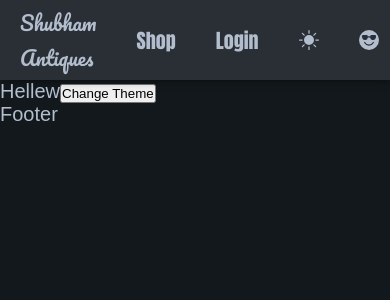
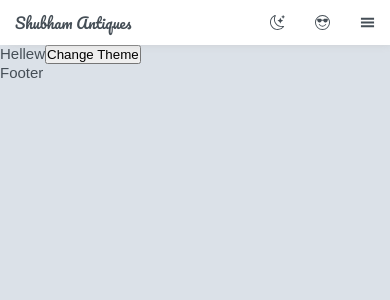
Before and after one commit to sghere/shubhamantiques, a Next.js app: page / in a window 390 px wide. Shown: the top 300 px of the page. Built offline with nearby package versions, Linux system fonts and the light colour scheme.

Commit message:
Navbar phase 2

```diff
--- a/pages/components/Navbar.js
+++ b/pages/components/Navbar.js
@@ -1,5 +1,5 @@
 import Link from 'next/link';
-import React from 'react';
+import React, { useState } from 'react';
 
 import {
   BsFillSunFill,
@@ -8,8 +8,12 @@ import {
   BsEmojiSunglassesFill,
   BsSunFill,
 } from 'react-icons/bs';
+import { GiHamburgerMenu } from 'react-icons/gi';
+import { ImCross } from 'react-icons/im';
 
 const Navbar = ({ Theme, setTheme }) => {
+  const [ToggleNavbar, setToggleNavbar] = useState(true);
+
   return (
     <nav className="topnav">
       <div class="navbar-logo">
@@ -17,7 +21,9 @@ const Navbar = ({ Theme, setTheme }) => {
           <a className="navitem logo">Shubham Antiques</a>
         </Link>
       </div>
-      <ul className="topnav-links">
+      <ul
+        className={'topnav-links hide-sm ' + (ToggleNavbar ? '' : 'openmenu')}
+      >
         <li className="navitem">Shop</li>
         <li className="navitem">Login</li>
       </ul>
@@ -33,6 +39,12 @@ const Navbar = ({ Theme, setTheme }) => {
         <li className="navitem">
           {Theme ? <BsEmojiSunglasses /> : <BsEmojiSunglassesFill />}
         </li>
+        <li
+          className="navitem show-sm"
+          onClick={() => setToggleNavbar(!ToggleNavbar)}
+        >
+          {ToggleNavbar ? <GiHamburgerMenu /> : <ImCross />}
+        </li>
       </ul>
     </nav>
   );
--- a/pages/index.js
+++ b/pages/index.js
@@ -2,7 +2,7 @@ import React, { useState } from 'react';
 import Layout from './components/Layout';
 
 export default function Landing() {
-  const [Theme, setTheme] = useState(false);
+  const [Theme, setTheme] = useState(true);
 
   return (
     <>
--- a/styles/globals.css
+++ b/styles/globals.css
@@ -91,6 +91,7 @@
   --text-color: var(--gray2);
   --h-color: #fff;
   --nav-shadow: 4px 0 10px -3px #010101;
+  --nav-shadow-bottom: 0px 15px 10px -20px #010101;
   --card-shadow: 0 4px 8px rgba(0, 0, 0, 0.38);
   --toc-shadow: rgba(0, 0, 0, 0.7) 0px 10px 20px 0px;
   --nav-bg: var(--gray5);
@@ -119,3 +120,10 @@
 main {
   margin-top: var(--nav-width);
 }
+
+@media (max-width: 768px) {
+  :root {
+    --font-size: 15px;
+    --nav-width: 3em;
+  }
+}
--- a/styles/navbar.css
+++ b/styles/navbar.css
@@ -25,7 +25,7 @@
 }
 .navitem:hover {
   cursor: pointer;
-  transform: scale(1.1);
+  color: var(--h-color);
 }
 
 .topnav-links {
@@ -36,3 +36,29 @@
 .logo {
   font-family: 'Pacifico', cursive;
 }
+
+.show-sm {
+  display: none;
+}
+
+@media (max-width: 768px) {
+  .hide-sm {
+    display: none;
+  }
+  .show-sm {
+    display: grid;
+  }
+  .openmenu {
+    display: grid;
+    padding: 20px 0px;
+    gap: 20px;
+
+    width: 100%;
+    position: absolute;
+    top: var(--nav-width);
+    background-color: var(--nav-bg);
+    transition: height 0.3s;
+
+    box-shadow: var(--nav-shadow-bottom);
+  }
+}
```
